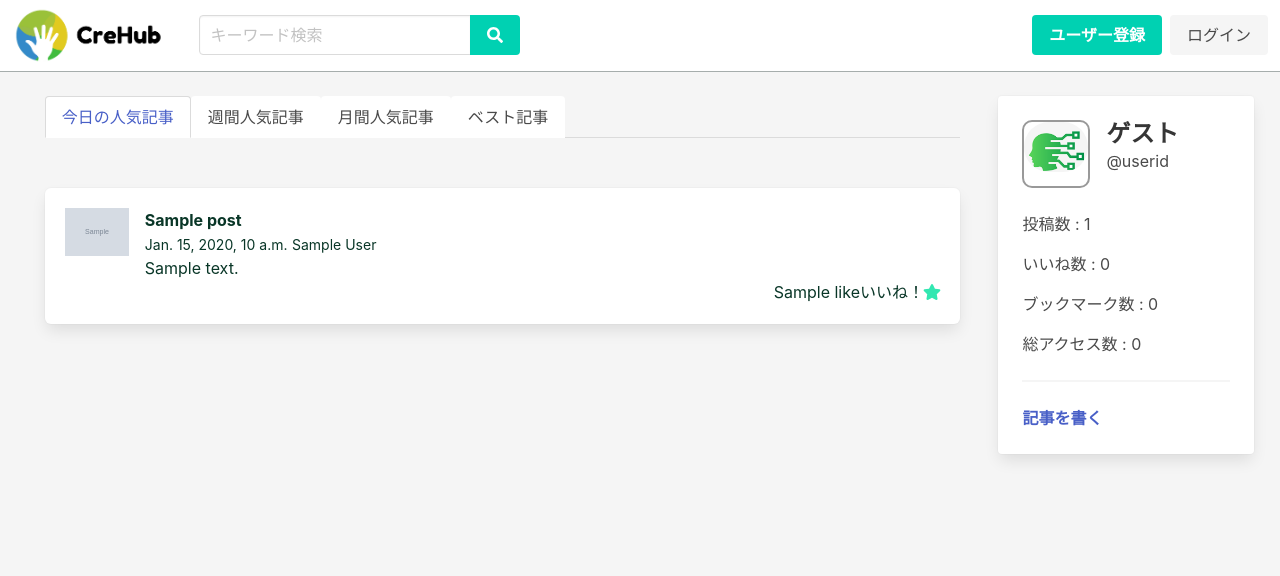
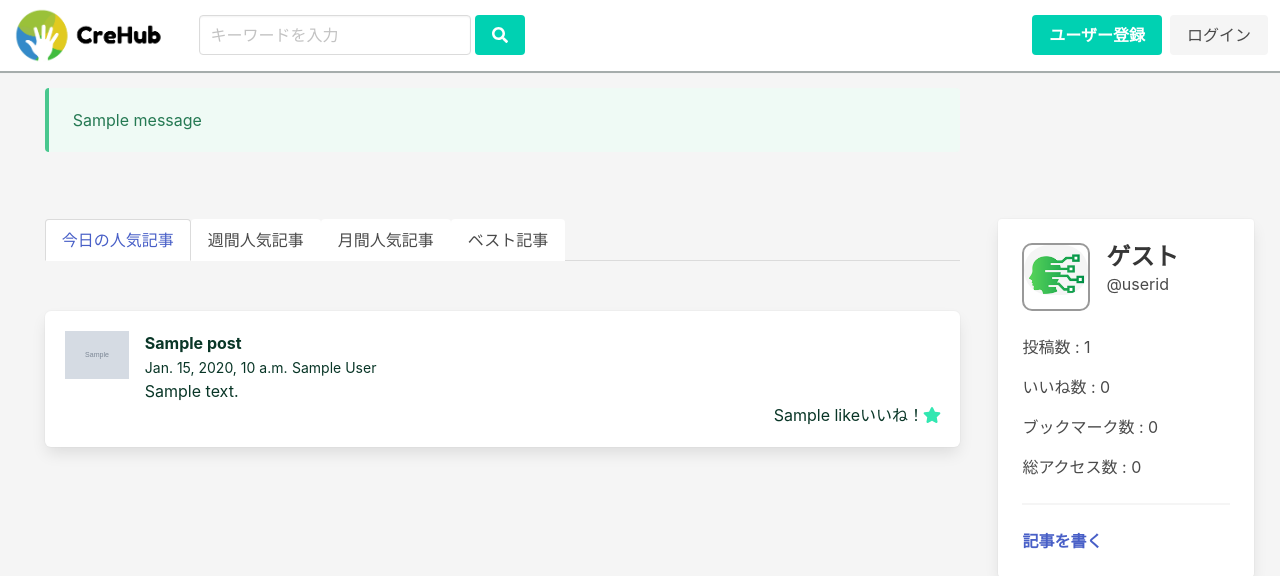
Before and after one commit to kisikisikisi/Withdom, a Django app: template app/posts/templates/posts/index.html in a window 1280 px wide. Shown: the top 576 px of the page. Run offline with Django 3.2, Linux system fonts and the light colour scheme; the template is opened without the code that fills it: most values are stand-ins (such as "Sample title", 1, 10 or a date in 2020); grey boxes marked "Sample" are stand-in pictures; one stand-in notice (Sample message) is shown; some libraries are stand-ins or nearby versions.

Commit message:
検索機能の追加

```diff
--- a/app/posts/static/posts/css/index.css
+++ b/app/posts/static/posts/css/index.css
@@ -145,3 +145,11 @@ div.signup > input, div.signup > textarea, div.signup > select, div.signup > but
 .tabs a{
     background-color: white;
 }
+
+.navbar-start .control {
+    display:  inline-block;
+}
+
+.tabs a:active {
+    background-color: tomato;
+}
--- a/app/posts/templates/posts/base.html
+++ b/app/posts/templates/posts/base.html
@@ -7,7 +7,7 @@
     <meta charset="utf-8">
     <meta name="viewport" content="width=device-width, initial-scale=1">
     <link rel="stylesheet" href="https://cdn.jsdelivr.net/npm/bulma@0.9.1/css/bulma.min.css">
-    <script src="https://use.fontawesome.com/releases/v5.3.1/js/all.js" defer ></script>
+    <script src="https://use.fontawesome.com/releases/v5.3.1/js/all.js" defer></script>
     <link rel="stylesheet" href="{% static 'posts/css/index.css' %}">
     <link rel="icon" type="image/x-icon" href="{% static 'posts/favicon.ico' %}">
     <link href="{% static 'mdeditor/css/editormd.min.css' %}" rel="stylesheet">
@@ -20,7 +20,8 @@
         <nav class="navbar" role="navigation" aria-label="main navigation">
             <div class="navbar-brand">
                 <a class="navbar-item" href="/">
-                    <img src="{% static 'posts/te-logo.png' %}" class="img-fluid rounded" style="max-height: 55px" /></a>
+                    <img src="{% static 'posts/te-logo.png' %}" class="img-fluid rounded"
+                        style="max-height: 55px" /></a>
 
                 <a role="button" class="navbar-burger" aria-label="menu" aria-expanded="false"
                     data-target="navbarBasicExample">
@@ -33,13 +34,15 @@
             <div id="navbarBasicExample" class="navbar-menu">
                 <div class="navbar-start">
                     <div class="navbar-item">
-                        <div class="field has-addons">
+                        <div class="field is-grouped">
+                            <form action="" method="get">
                                 <div class="control">
-                                <input class="input" type="text" name="search" placeholder="キーワード検索">
+                                    <input class="input" name="keyword" type="text" placeholder="キーワードを入力">
                                 </div>
                                 <div class="control">
-                                <a class="button is-primary"><i class="fa fa-search"></i></a>
+                                    <button class="button is-primary" type="submit"><i class="fa fa-search"></i></button>
                                 </div>
+                            </form>
                         </div>
                     </div>
 
--- a/app/posts/templates/posts/index.html
+++ b/app/posts/templates/posts/index.html
@@ -2,6 +2,17 @@
 {% block content %}
 {% load static %}
 {% load markdown_extras %}
+{% if messages %}
+<div class="container" style="margin-top:1rem;">
+    <div class="message is-success">
+        <div class="message-body">
+            {% for message in messages %}
+            <p> {{ message }}</p>
+            {% endfor %}
+        </div>
+    </div>
+</div>
+{% endif %}
 <div class="main-contents">
     <br />
     <div class="user-card">
```
Also changed, not shown: app/posts/views.py (+26 -3 lines). Lines whose indentation alone changed are shown as unchanged.
